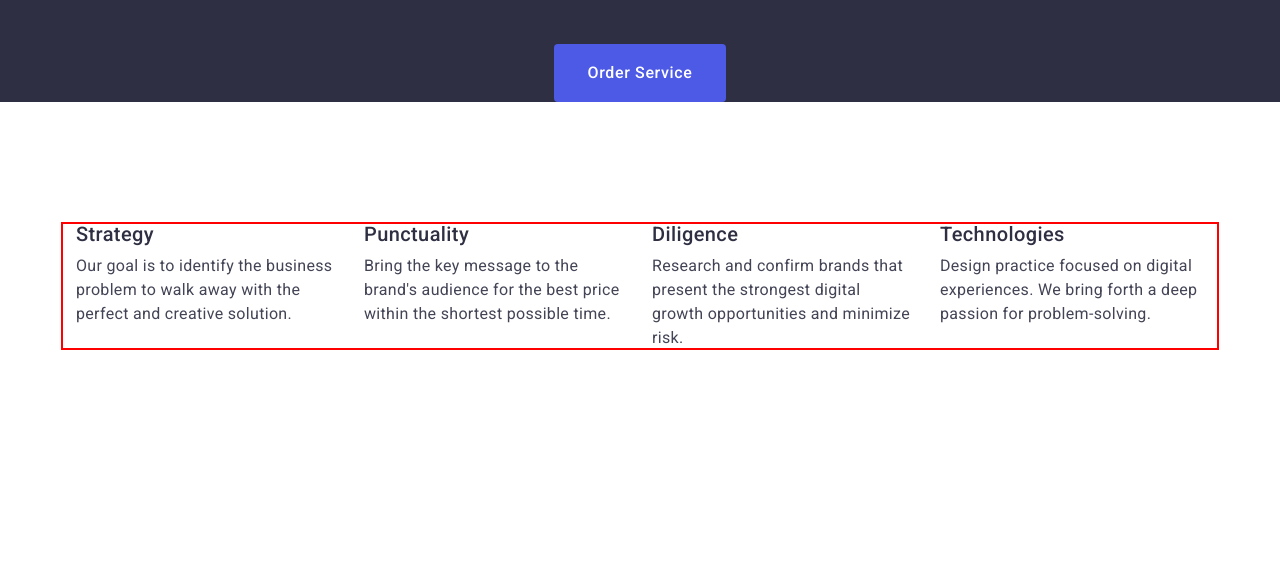
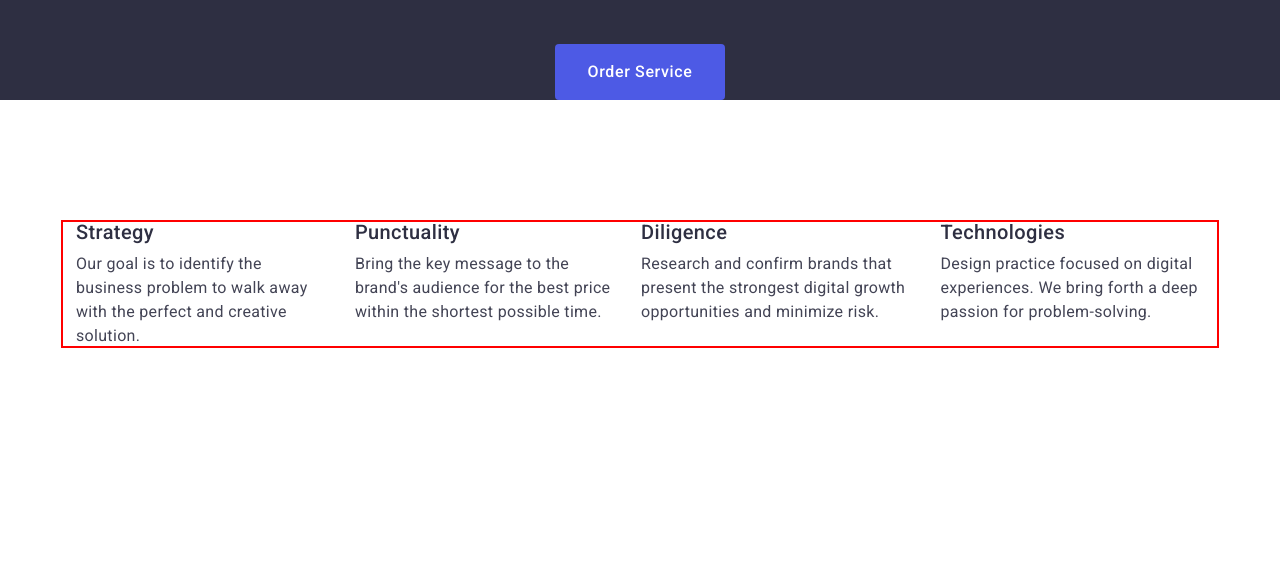
Before and after one commit to AnnaFutryk/goit-markup-hw-03, a plain HTML site: page index.html in a window 1280 px wide. Shown: the part 137-722 px from the top of the page. Drawn offline with nearby package versions, Linux system fonts and the light colour scheme.

Commit message:
Update styles.css

```diff
--- a/css/styles.css
+++ b/css/styles.css
@@ -58,6 +58,8 @@ img {
     --iris-bcg-color: #4D5AE5;
     --ocean-bcg-color: #404BBF;
     /* Others */
+    --indent: 24px;
+    --items: 3;
 }
 
 body {
@@ -214,7 +216,7 @@ body {
 
 .main-btn {
     display: inline-block;
-    border: 1px solid transparent;
+    border: none;
     border-radius: 4px;
     padding: 16px 32px;
     min-width: 169px;
@@ -239,7 +241,7 @@ body {
 }
 
 .feature-item {
-    flex-basis: calc((100% - 3 * 24px)/4);
+    flex-basis: calc((100% - var(--indent)*(var(--items)-1)) / var(--items));
 }
 
 /* =========/Features section=========== */
```
